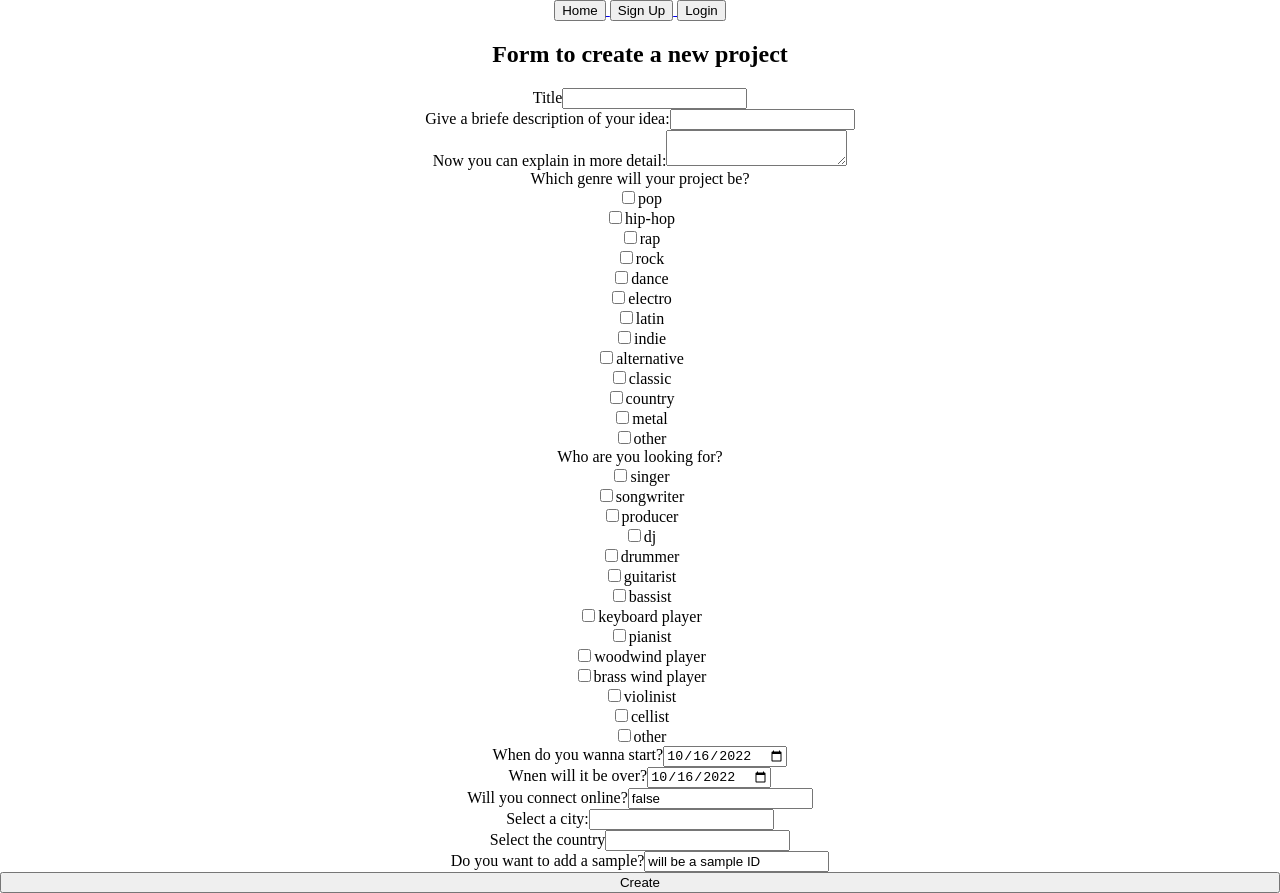
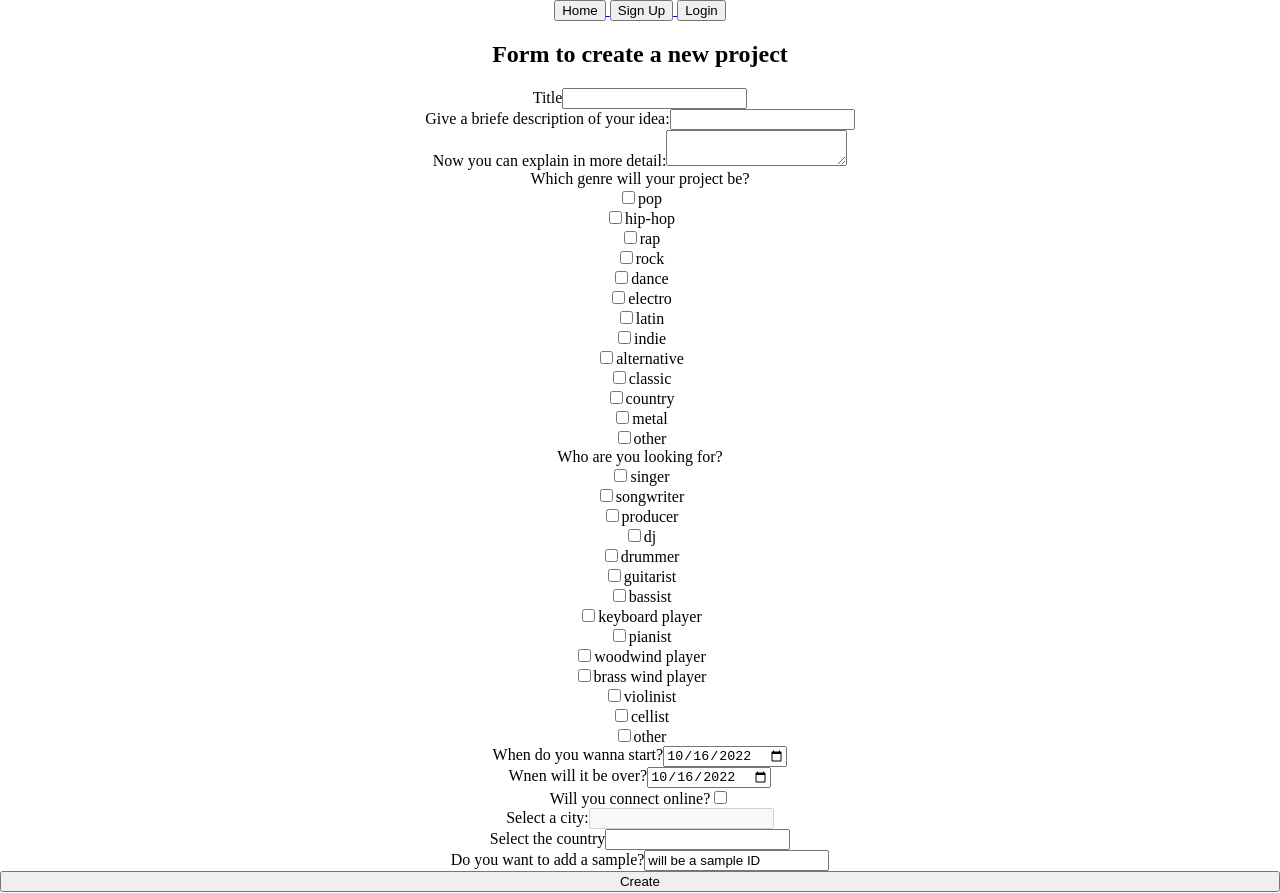
Before and after one commit to KiraTeresa/BiMusic-Frontend, a React (Create React App) app: page /projects/create in a window 1280 px wide. Built offline with nearby package versions, Linux system fonts and the light colour scheme; no server answers.

Commit message:
Comments with TO DOs

```diff
--- a/src/pages/projects/projects-create.jsx
+++ b/src/pages/projects/projects-create.jsx
@@ -2,6 +2,7 @@ import { useState } from "react";
 import GENRE_ENUM from "../../consts/genreEnum"
 import SKILL_ENUM from "../../consts/skillEnum"
 import { format } from "date-fns"
+import axios from "axios";
 
 function ProjectsCreate() {
     const [form, setForm] = useState({
@@ -25,13 +26,8 @@ function ProjectsCreate() {
         const { name, value } = e.target;
         setForm({ ...form, [name]: value })
     }
-    // console.log("---------")
-    // console.log("--> ", form)
-    // console.log("Genre: ", genreArr)
-    // console.log("Skill: ", skillArr)
-    // console.log("---------")
 
-    function handleCheckbox(e) {
+    function handleCheckboxChange(e) {
         const { name, value, checked } = e.target;
         let getArr;
         let setArr;
@@ -42,6 +38,9 @@ function ProjectsCreate() {
         } else if (name === "lookingFor") {
             getArr = skillArr;
             setArr = setSkillArr
+        } else if (name === "isRemote") {
+            setForm({ ...form, [name]: !form.isRemote })
+            return;
         }
 
         if (checked) {
@@ -85,8 +84,9 @@ function ProjectsCreate() {
 
     function handleSubmit(e) {
         e.preventDefault();
+        console.log("FORM --> ", form)
 
-        console.log("FORM --> ", form)
+        // axios.post("/projects/create", form).then(console.log).catch(console.error)
     }
 
     return (
@@ -97,18 +97,18 @@ function ProjectsCreate() {
                     <input onChange={handleChange} value={form.title} type="text" name="title"></input>
                 </label>
                 <label>Give a briefe description of your idea:
-                    <input onChange={handleChange} value={form.shortDescription} type="text" name="shortDescription"></input>
+                    <input onChange={handleChange} value={form.shortDescription} type="text" name="shortDescription" maxLength="150"></input>
                 </label>
                 <label>Now you can explain in more detail:
-                    <textarea onChange={handleChange} value={form.longDescription} type="text" name="longDescription"></textarea>
+                    <textarea onChange={handleChange} value={form.longDescription} type="text" name="longDescription" minLength="200" maxLength="1000"></textarea>
                 </label>
                 <label>Which genre will your project be?</label>
                 {GENRE_ENUM.map((genre) => {
-                    return <label key={genre}><input onChange={handleCheckbox} type="checkbox" name="genre" value={genre}></input>{genre}</label>
+                    return <label key={genre}><input onChange={handleCheckboxChange} type="checkbox" name="genre" value={genre}></input>{genre}</label>
                 })}
                 <label>Who are you looking for?</label>
                 {SKILL_ENUM.map((skill) => {
-                    return <label key={skill}><input onChange={handleCheckbox} type="checkbox" name="lookingFor" value={skill}></input>{skill}</label>
+                    return <label key={skill}><input onChange={handleCheckboxChange} type="checkbox" name="lookingFor" value={skill}></input>{skill}</label>
                 })}
                 <label>When do you wanna start?
                     <input onChange={handleChange} value={form.startDate} type="date" name="startDate"></input>
@@ -117,16 +117,16 @@ function ProjectsCreate() {
                     <input onChange={handleChange} value={form.endDate} type="date" name="endDate"></input>
                 </label>
                 <label>Will you connect online?
-                    <input onChange={handleChange} value={form.isRemote} type="text" name="isRemote"></input>
+                    <input onChange={handleCheckboxChange} value={form.isRemote} type="checkbox" name="isRemote"></input>
                 </label>
                 <label>Select a city:
-                    <input onChange={handleChange} value={form.city} type="text" name="city"></input>
+                    <input onChange={handleChange} value={form.city} type="text" name="city" disabled></input> {/* <---- should be disabled when isRemote + API call for dropdown?? */}
                 </label>
                 <label>Select the country
-                    <input onChange={handleChange} value={form.country} type="text" name="country"></input>
+                    <input onChange={handleChange} value={form.country} type="text" name="country"></input> {/* <---- should be disabled when isRemote + API call for dropdown?? */}
                 </label>
                 <label>Do you want to add a sample?
-                    <input onChange={handleChange} value={form.sample} type="text" name="sample"></input>
+                    <input onChange={handleChange} value={form.sample} type="text" name="sample"></input> {/* <---- nest another component --> sampleCreate */}
                 </label>
                 <button type="submit">Create</button>
             </form>
```
